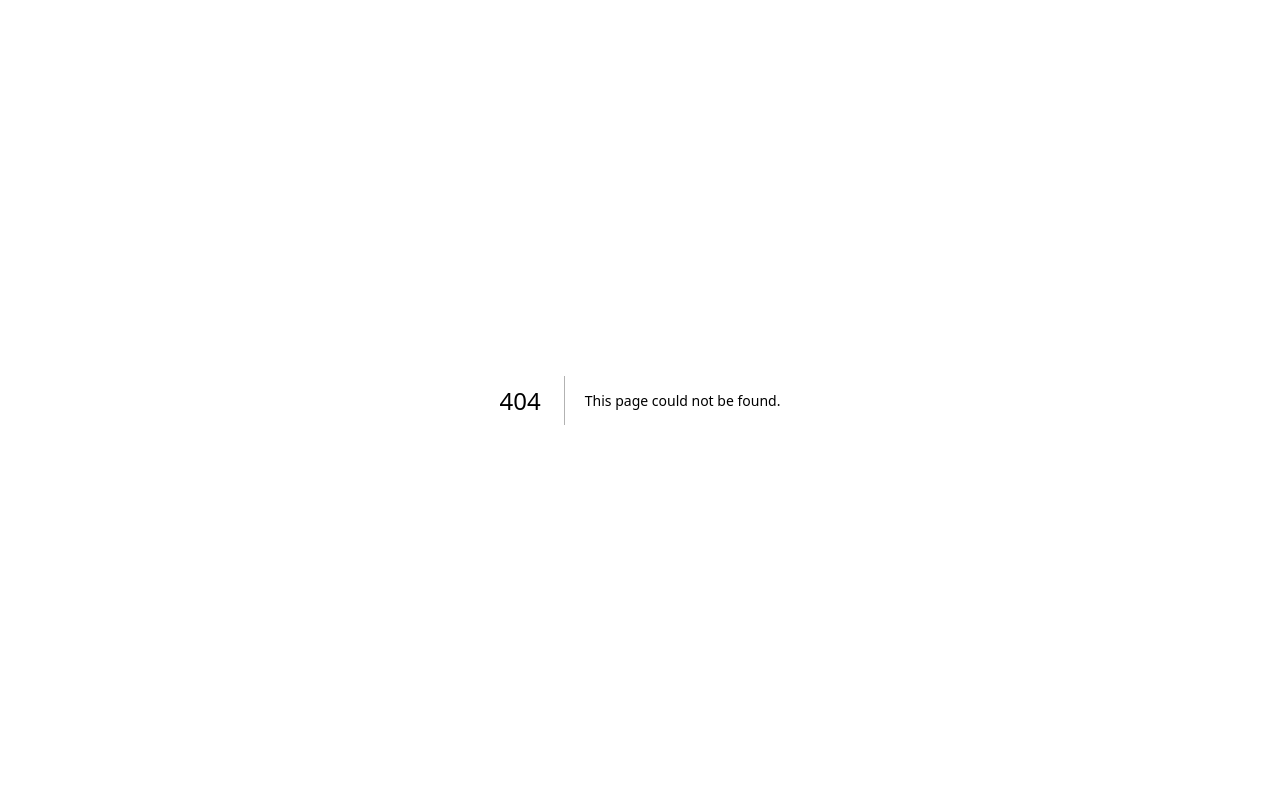
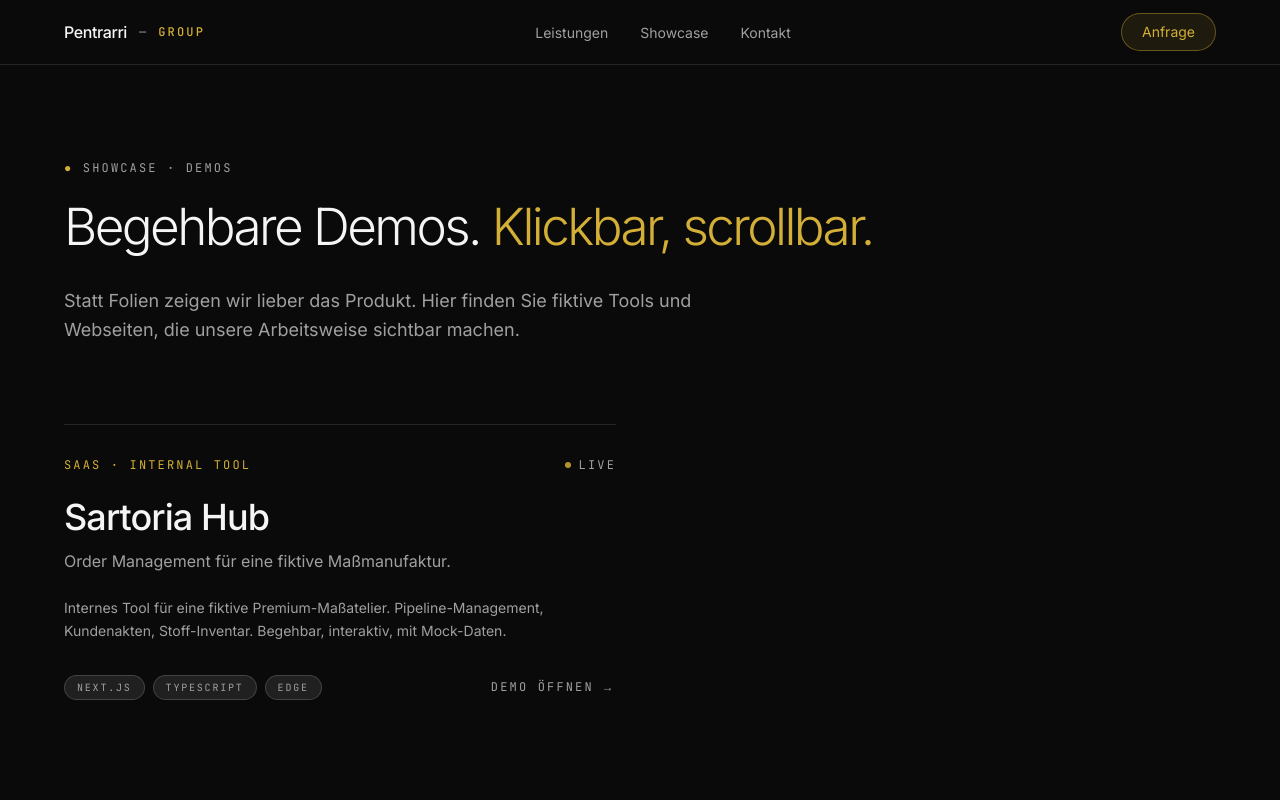
Before and after one commit to Pentrarri-cmd/pentrarri-next, a Next.js app: page /showcase in a window 1280 px wide. Before the commit this address had no page. Shown: the top 800 px of the page. Built offline with nearby package versions, Linux system fonts and the light colour scheme.

Commit message:
feat: showcase-uebersicht-seite unter /showcase

```diff
--- /dev/null
+++ b/src/app/showcase/page.tsx
@@ -0,0 +1,92 @@
+import type { Metadata } from 'next';
+import Link from 'next/link';
+import { Header } from '@/components/Header';
+import { Footer } from '@/components/Footer';
+import { Container } from '@/components/Container';
+
+export const metadata: Metadata = {
+  title: 'Showcase — Pentrarri',
+  description:
+    'Live-Demonstrationen unserer Arbeit. SaaS-Mockups, Webseiten, Editorial-Projekte.',
+};
+
+const demos = [
+  {
+    slug: 'sartoria-hub',
+    label: 'SaaS · Internal Tool',
+    title: 'Sartoria Hub',
+    subtitle: 'Order Management für eine fiktive Maßmanufaktur.',
+    description:
+      'Internes Tool für eine fiktive Premium-Maßatelier. Pipeline-Management, Kundenakten, Stoff-Inventar. Begehbar, interaktiv, mit Mock-Daten.',
+    tech: ['Next.js', 'TypeScript', 'Edge'],
+    status: 'Live',
+  },
+];
+
+export default function ShowcasePage() {
+  return (
+    <>
+      <Header />
+      <main className="pt-32 pb-32 md:pt-40">
+        <Container>
+          <p className="label-mono mb-6">
+            <span className="text-gold">●</span>{' '}
+            <span className="text-ink-muted">SHOWCASE · DEMOS</span>
+          </p>
+          <h1 className="text-display-lg font-sans font-light tracking-tighter text-ink">
+            Begehbare Demos.{' '}
+            <span className="display-accent">Klickbar, scrollbar.</span>
+          </h1>
+          <p className="mt-8 max-w-2xl text-lg leading-relaxed text-ink-muted">
+            Statt Folien zeigen wir lieber das Produkt. Hier finden Sie fiktive Tools
+            und Webseiten, die unsere Arbeitsweise sichtbar machen.
+          </p>
+
+          <div className="mt-20 grid gap-12 md:grid-cols-2">
+            {demos.map((demo) => (
+              <Link
+                key={demo.slug}
+                href={`/showcase/${demo.slug}`}
+                className="group block border-t border-ink-soft/30 pt-8 transition-colors hover:border-gold/40"
+              >
+                <div className="flex items-center justify-between">
+                  <p className="font-mono text-xs uppercase tracking-mono-label text-gold">
+                    {demo.label}
+                  </p>
+                  <span className="flex items-center gap-2 font-mono text-xs uppercase tracking-mono-label text-ink-muted">
+                    <span className="h-1.5 w-1.5 rounded-full bg-gold animate-pulse" />
+                    {demo.status}
+                  </span>
+                </div>
+                <h2 className="mt-6 text-3xl font-medium tracking-tight text-ink md:text-4xl">
+                  {demo.title}
+                </h2>
+                <p className="mt-3 text-base text-ink-muted">{demo.subtitle}</p>
+                <p className="mt-6 text-sm leading-relaxed text-ink-muted">
+                  {demo.description}
+                </p>
+                <div className="mt-8 flex flex-wrap items-center justify-between gap-4">
+                  <div className="flex flex-wrap gap-2">
+                    {demo.tech.map((t) => (
+                      <span
+                        key={t}
+                        className="rounded-full border border-ink-soft/50 bg-bg-soft px-3 py-1 font-mono text-[10px] uppercase tracking-mono-label text-ink-muted"
+                      >
+                        {t}
+                      </span>
+                    ))}
+                  </div>
+                  <span className="flex items-center gap-2 font-mono text-xs uppercase tracking-mono-label text-ink-muted transition-colors group-hover:text-gold">
+                    Demo öffnen
+                    <span className="transition-transform group-hover:translate-x-1">→</span>
+                  </span>
+                </div>
+              </Link>
+            ))}
+          </div>
+        </Container>
+      </main>
+      <Footer />
+    </>
+  );
+}
```
